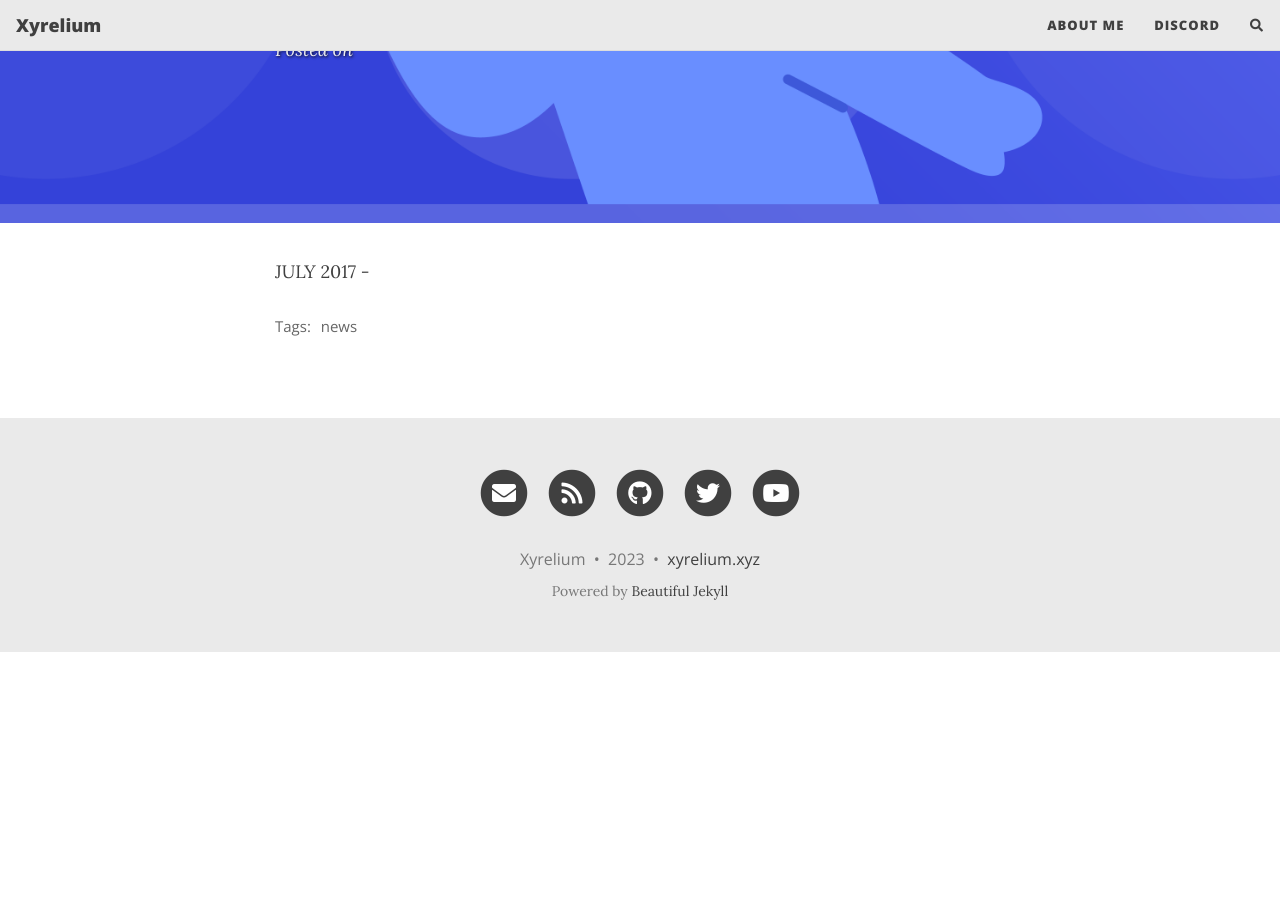
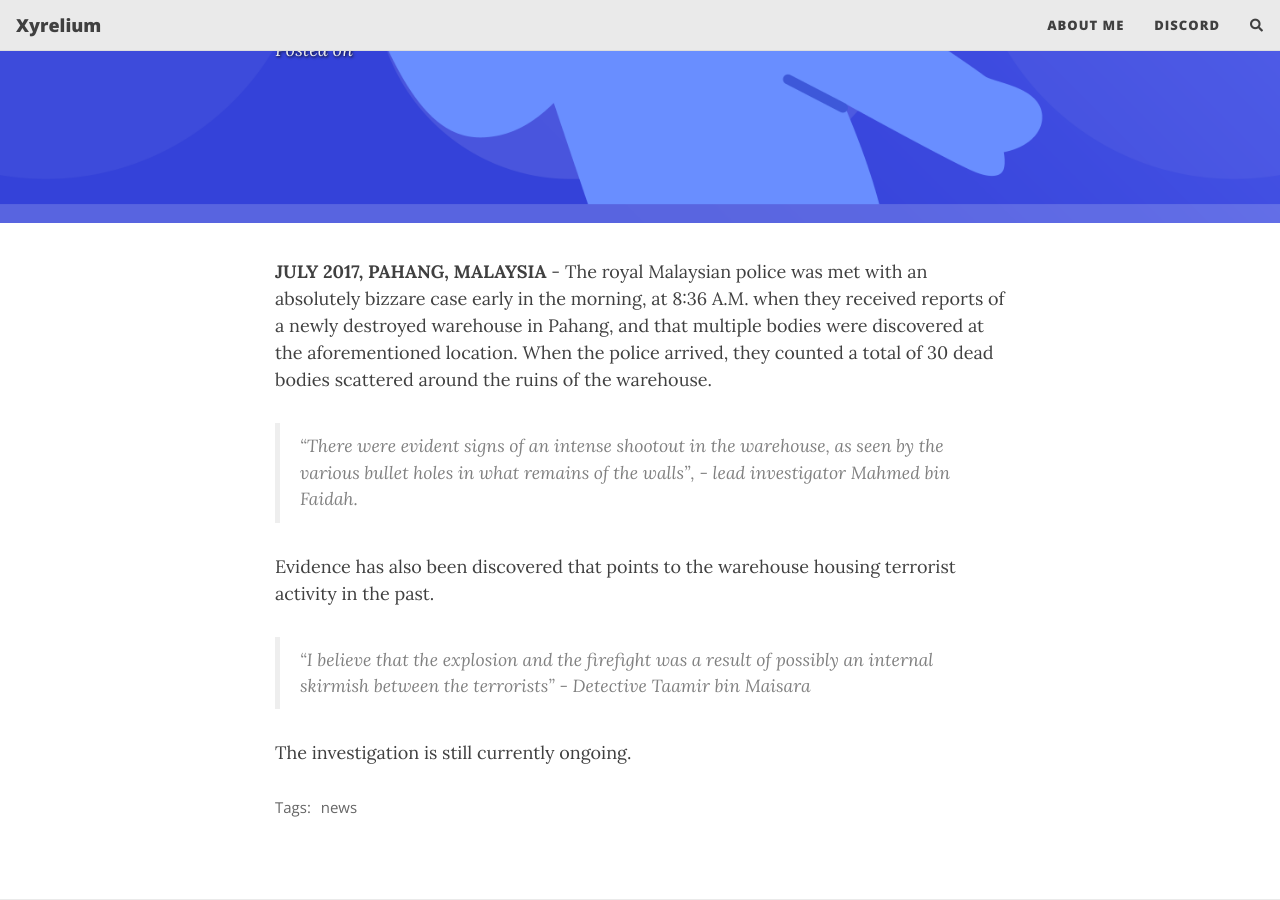
Before and after one commit to XyrelMC/xyrelc.github.io, a Jekyll site: the page built from 2017-07-23-warehouse-incident.md, in a window 1280 px wide and 900 px high, scrolled down 486 px. Built offline with Jekyll 4.4.1, drawn with Linux system fonts in a browser that asks for light colours; nearby versions of some CDN libraries; comment, search, counter and statistics services are not loaded; before the commit the page ends 1138 px from its top, so only the background shows below that.

Commit message:
Update 2017-07-23-warehouse-incident.md

```diff
--- a/2017-07-23-warehouse-incident.md
+++ b/2017-07-23-warehouse-incident.md
@@ -9,4 +9,12 @@ tags: [news]
 author: Ahmed Rasheen
 ---
 
-JULY 2017 -
+**JULY 2017, PAHANG, MALAYSIA** - The royal Malaysian police was met with an absolutely bizzare case early in the morning, at 8:36 A.M. when they received reports of a newly destroyed warehouse in Pahang, and that multiple bodies were discovered at the aforementioned location. When the police arrived, they counted a total of 30 dead bodies scattered around the ruins of the warehouse.
+
+> "There were evident signs of an intense shootout in the warehouse, as seen by the various bullet holes in what remains of the walls", - lead investigator Mahmed bin Faidah.
+
+Evidence has also been discovered that points to the warehouse housing terrorist activity in the past.
+
+> "I believe that the explosion and the firefight was a result of possibly an internal skirmish between the terrorists" - Detective Taamir bin Maisara
+
+The investigation is still currently ongoing.
```
